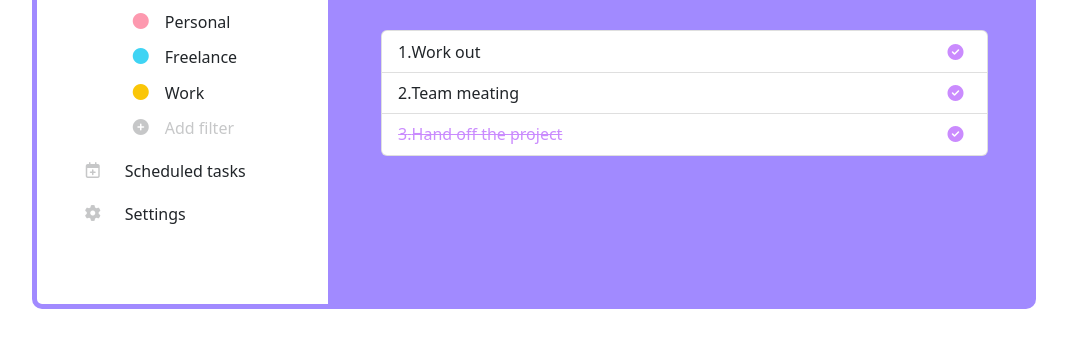
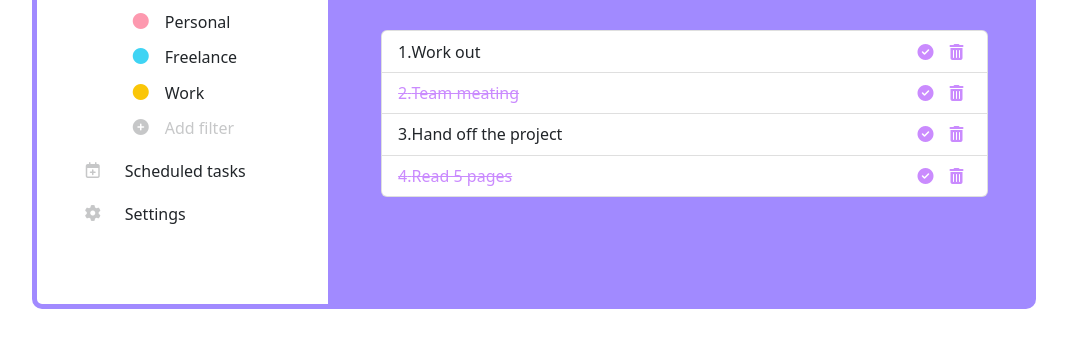
Before and after one commit to venerabaiamankyzy/vue-todolist, a plain HTML site: page index.html in a window 1280 px wide. Shown: the part 326-674 px from the top of the page, without its empty margins (106-1173 px from the left). Drawn offline with nearby package versions, Linux system fonts and the light colour scheme.

Commit message:
added mod

```diff
--- a/index.html
+++ b/index.html
@@ -125,11 +125,12 @@
                 @click="trueFalse(index)"
                 v-for="(task, index) in tasks"
                 class="list-group-item d-flex align-items-center"
-                :class="lineThrough(index)"
+                :class="(task.done) ? '' : 'lineThrough' "
               >
                 {{ task.text }}
                 <span @click="removeTask(index)" class="badge ms-auto"
                   ><i class="fa-solid fa-circle-check border-color fs-6"></i
+                  ><i class="fa-solid fa-trash-can border-color fs-6 ms-3"></i
                 ></span>
               </li>
             </ul>
--- a/js/main.js
+++ b/js/main.js
@@ -5,8 +5,9 @@ createApp({
     return {
       tasks: [
         { text: "Work out", done: true },
-        { text: "Team meating", done: true },
-        { text: "Hand off the project", done: false },
+        { text: "Team meating", done: false },
+        { text: "Hand off the project", done: true },
+        { text: "Read 5 pages", done: false },
       ],
 
       newTask: "",
@@ -24,12 +25,12 @@ createApp({
       this.tasks.splice(i, 1);
     },
 
-    lineThrough(i) {
-      if (this.tasks[i].done) {
-        return;
-      } else {
-        return this.taskHaveToDO;
-      }
-    },
+    // lineThrough(i) {
+    //   if (this.tasks[i].done) {
+    //     return;
+    //   } else {
+    //     return this.taskHaveToDO;
+    //   }
+    // },
   },
 }).mount("#app");
```
